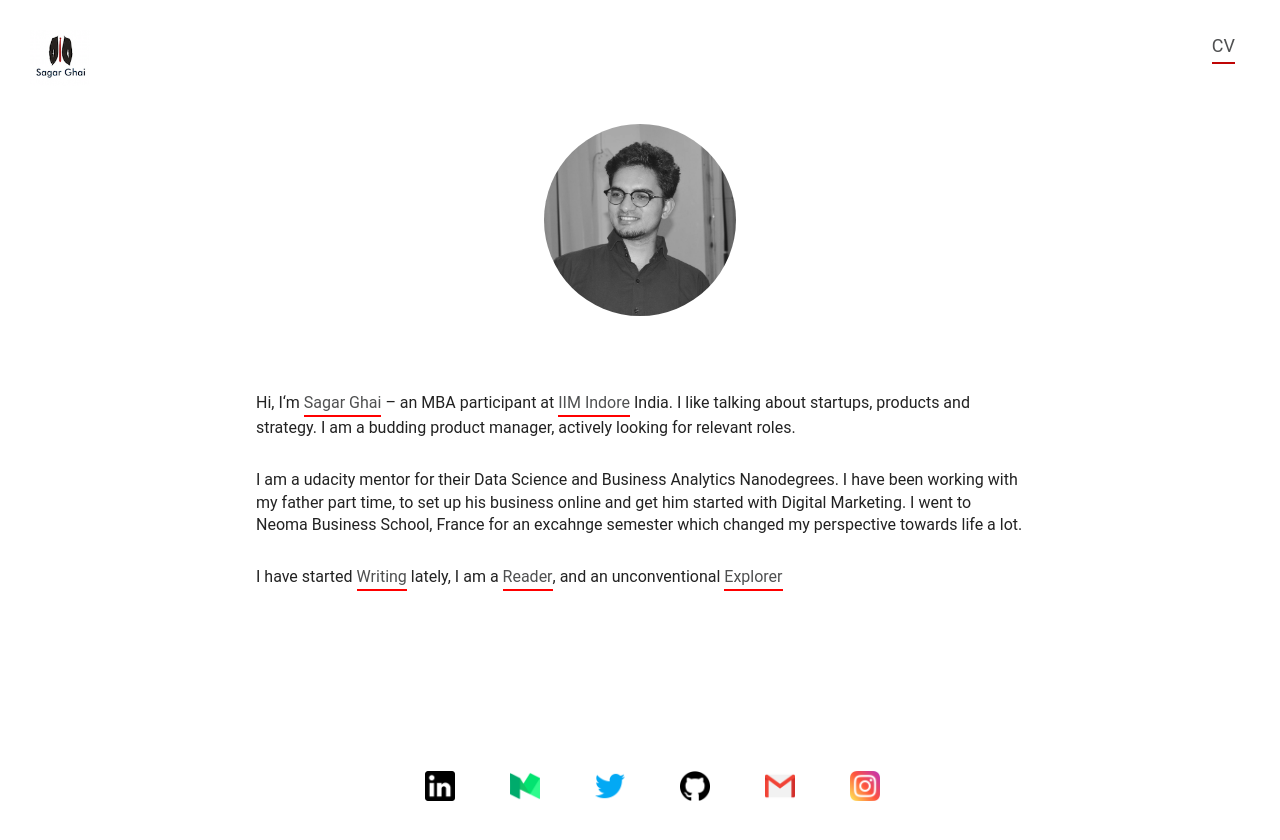
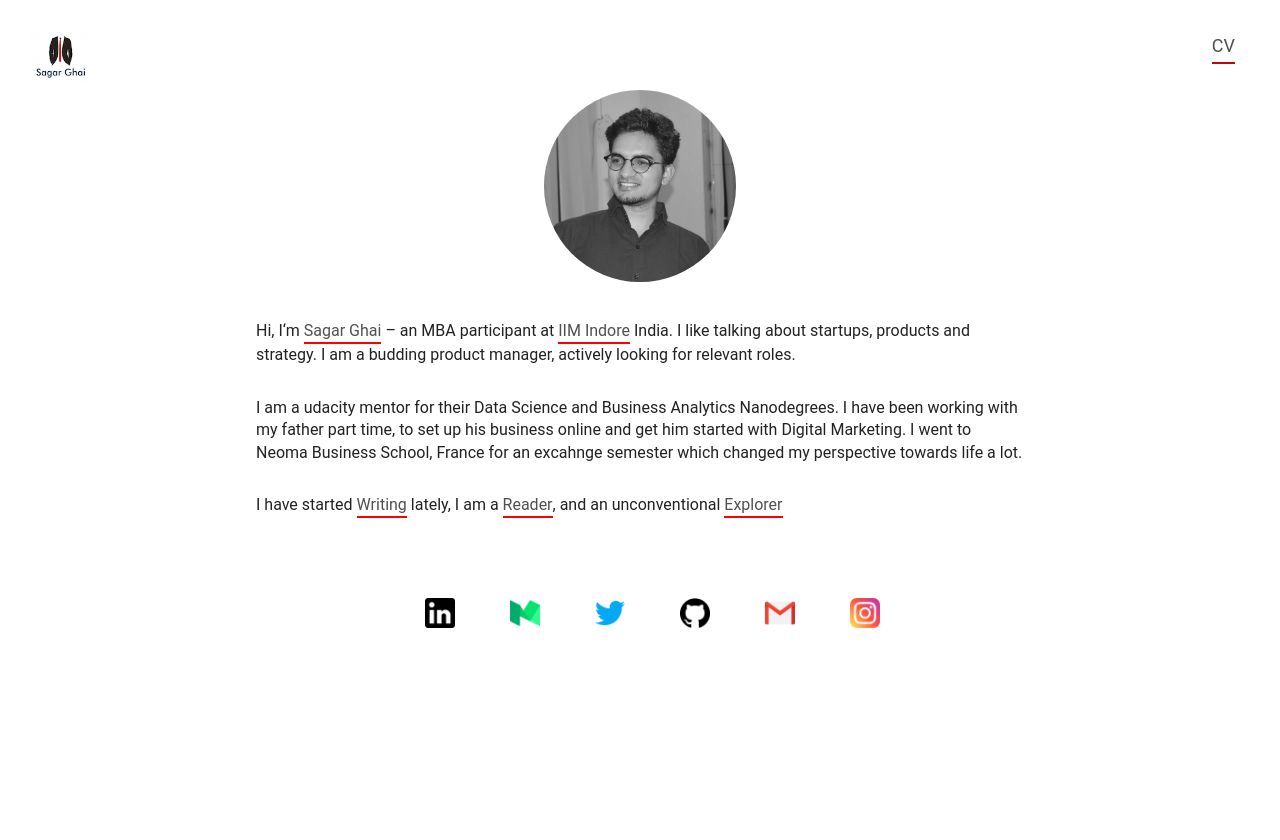
Before and after one commit to sagarghai/sagarghai.github.io, a Jekyll site: the page built from index.html, in a window 1280 px wide. Shown: the top 840 px of the page. Built offline with Jekyll 4.4.1, drawn with Linux system fonts in a browser that asks for light colours.

Commit message:
design changes

```diff
--- a/css/main.css
+++ b/css/main.css
@@ -176,12 +176,12 @@ p {
 }
 
 .home-greeting {
-    margin-bottom: 60px;
+    margin-bottom: 50px;
 }
 
 @media (min-width: 650px) {
     .home-greeting {
-        margin-bottom: 120px;
+        margin-bottom: 50px;
     }
 }
 
@@ -414,7 +414,7 @@ video {
     margin: 0 auto;
     max-width: 1440px;
     overflow-x: hidden;
-    padding: 124px 0 30px;
+    padding-top: 90px;
     width: 100%;
 }
 
--- a/index.html
+++ b/index.html
@@ -5,7 +5,7 @@ title: Sagar Ghai
 <div class="container-column">
     <div class="home-greeting">
         <img src="/images/image4.png" class="mainimage"/>
-        <h2 style="margin-top: 10%;">Hi, I&lsquo;m <a href="https://www.linkedin.com/in/sagar-ghai-374840b8" target="_blank" class="underline">Sagar Ghai</a> &ndash; an MBA participant at <a href="https://www.iimidr.ac.in/" target="_blank" class="underline">IIM Indore</a> India. I like talking about startups, products and strategy. I am a budding product manager, actively looking for relevant roles. </h2>
+        <h2 style="margin-top: 5%;">Hi, I&lsquo;m <a href="https://www.linkedin.com/in/sagar-ghai-374840b8" target="_blank" class="underline">Sagar Ghai</a> &ndash; an MBA participant at <a href="https://www.iimidr.ac.in/" target="_blank" class="underline">IIM Indore</a> India. I like talking about startups, products and strategy. I am a budding product manager, actively looking for relevant roles. </h2>
 
         <h2>I am a udacity mentor for their Data Science and Business Analytics Nanodegrees. I have been working with my father part time, to set up his business online and get him started with Digital Marketing. I went to Neoma Business School, France for an excahnge semester which changed my perspective towards life a lot.</h2>
 
```
